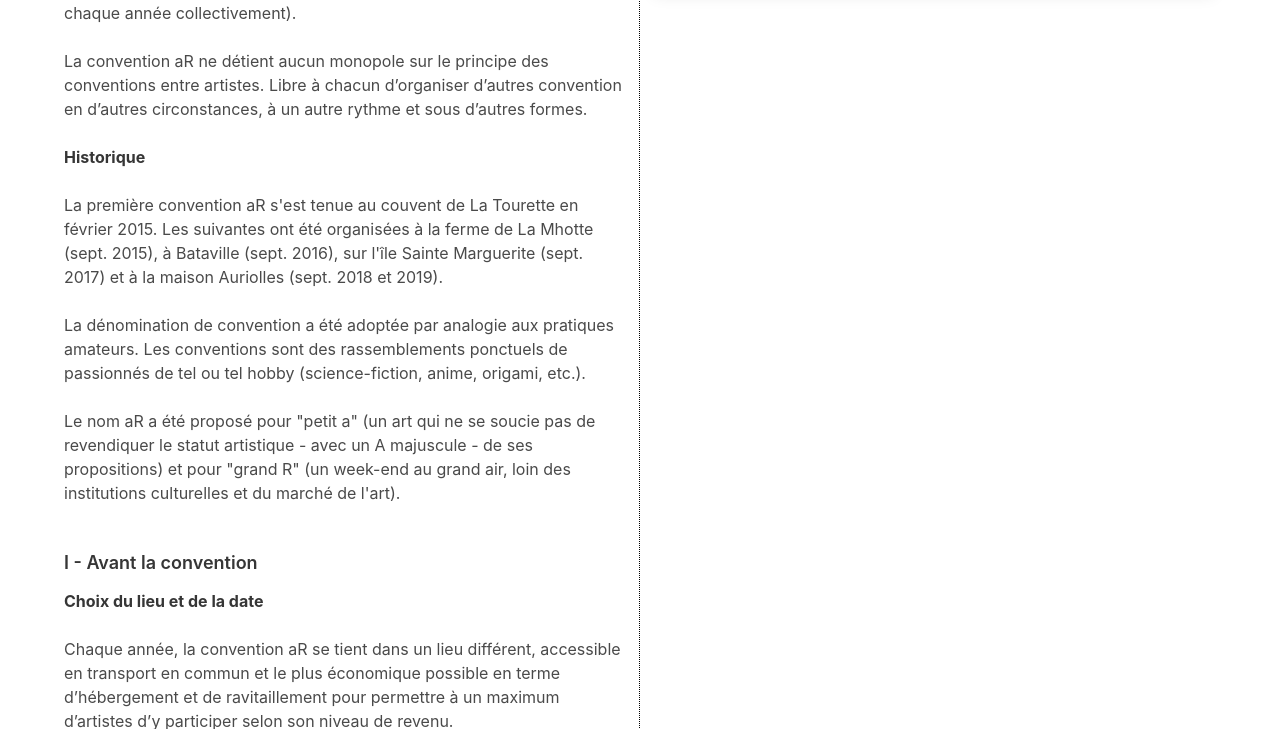
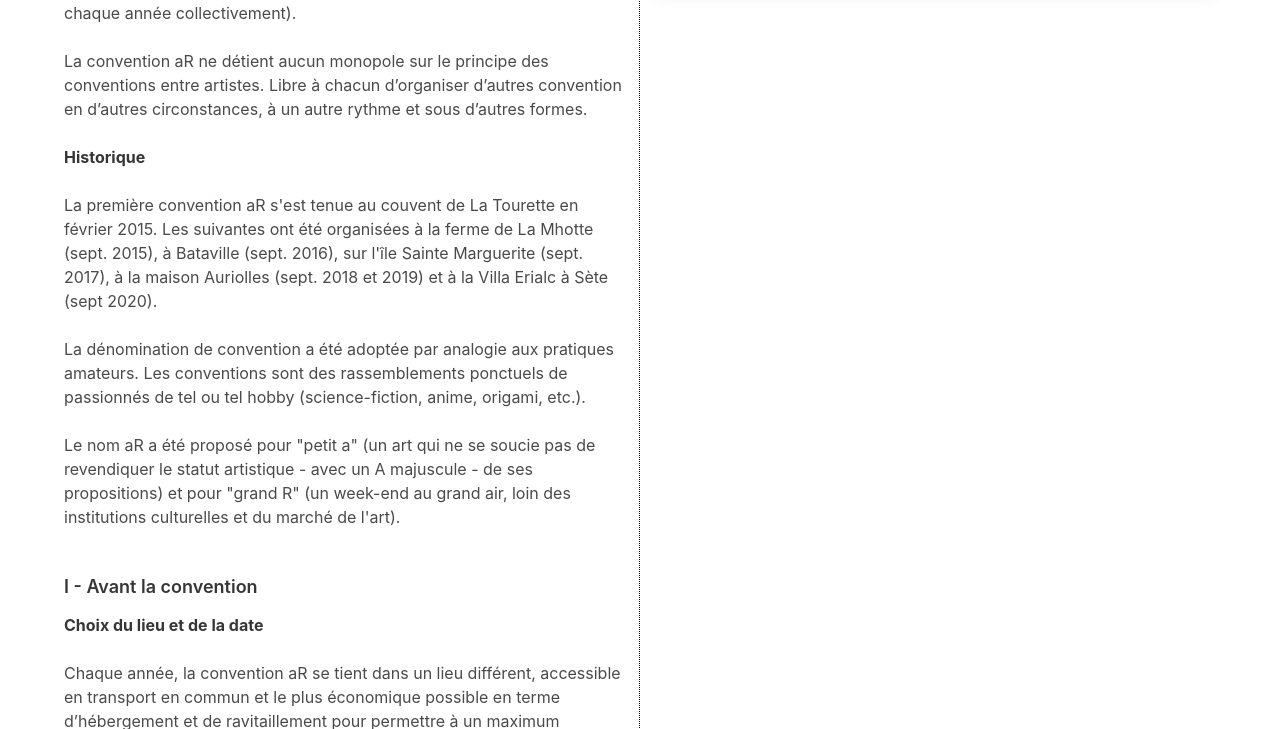
Before and after one commit to conv-ar/conv-ar.github.io, a plain HTML site: page index.html in a window 1280 px wide. Shown: the part 720-1449 px from the top of the page. Drawn offline with nearby package versions, Linux system fonts and the light colour scheme.

Commit message:
add the Sete 2020 convention in the historique section

```diff
--- a/index.html
+++ b/index.html
@@ -42,7 +42,7 @@
 
 
             <p><strong>Historique</strong><br /><br />
-            La première convention aR s'est tenue au couvent de La Tourette en février 2015. Les suivantes ont été organisées à la ferme de La Mhotte (sept. 2015), à Bataville (sept. 2016), sur l'île Sainte Marguerite (sept. 2017) et à la maison Auriolles (sept. 2018 et 2019). <br /><br />
+            La première convention aR s'est tenue au couvent de La Tourette en février 2015. Les suivantes ont été organisées à la ferme de La Mhotte (sept. 2015), à Bataville (sept. 2016), sur l'île Sainte Marguerite (sept. 2017), à la maison Auriolles (sept. 2018 et 2019) et à la Villa Erialc à Sète (sept 2020). <br /><br />
 
             La dénomination de convention a été adoptée par analogie aux pratiques amateurs. Les conventions sont des rassemblements ponctuels de passionnés de tel ou tel hobby (science-fiction, anime, origami, etc.).<br /><br />
 
```
